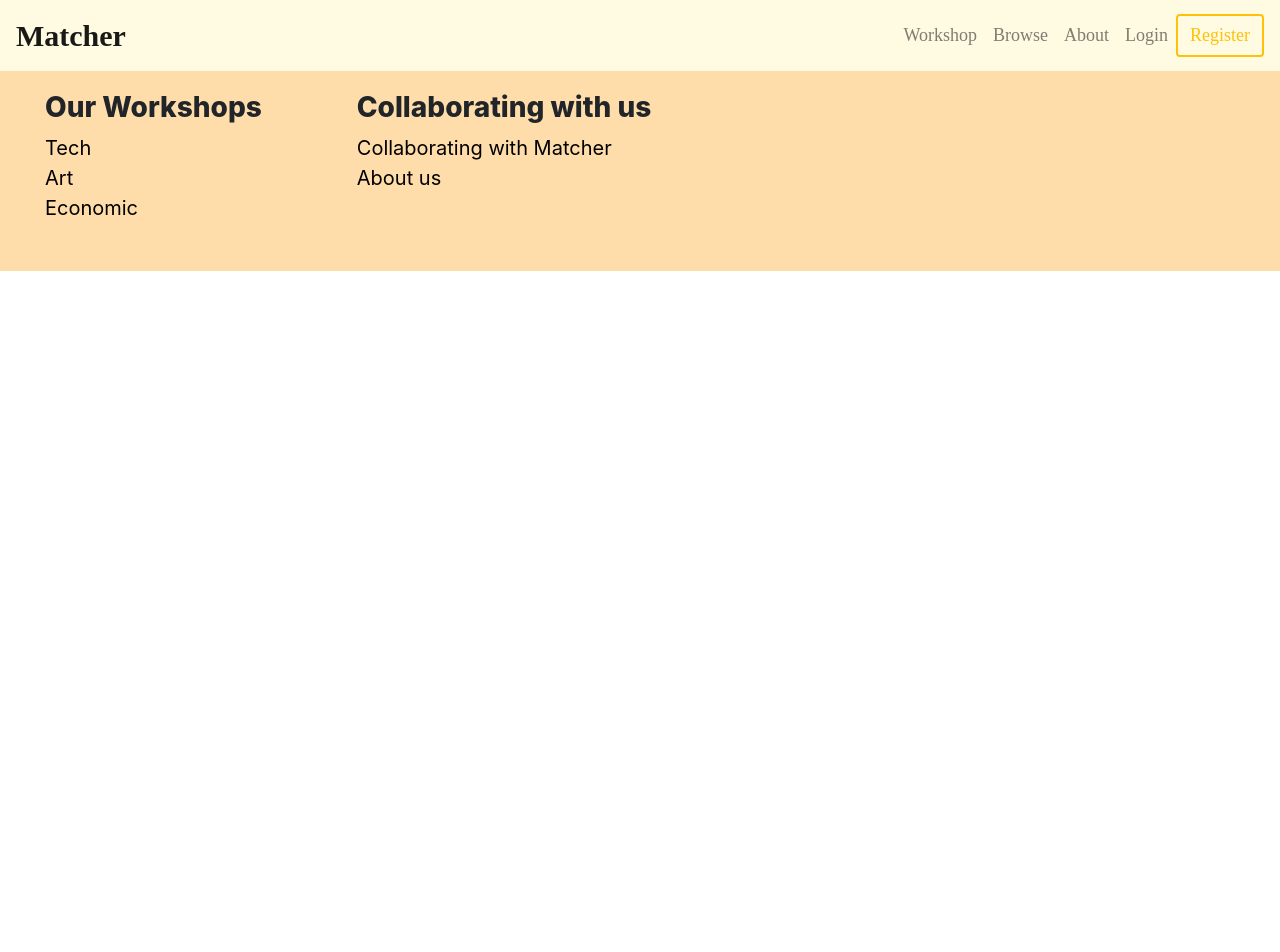
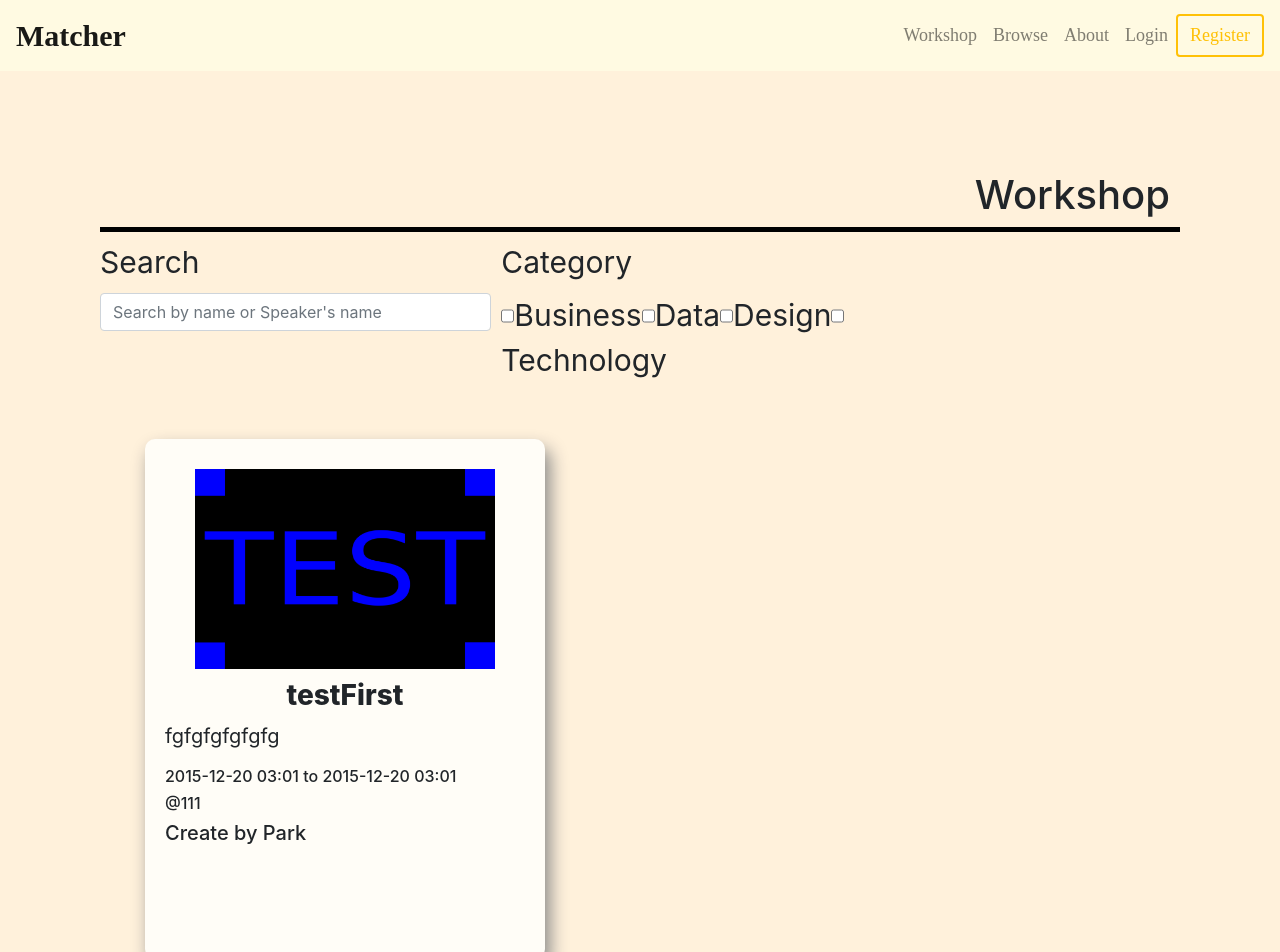
Before and after one commit to 2110423-2019-2/sec1_TerkyCompany-Frontend, a React (Create React App) app: page /browse in a window 1280 px wide. Shown: the top 952 px of the page. Before the commit the page ends 800 px from the top, so only its background shows below. Built offline with nearby package versions, Linux system fonts and the light colour scheme.

Commit message:
only filter, no css

```diff
--- a/package.json
+++ b/package.json
@@ -3,6 +3,9 @@
   "version": "0.1.0",
   "private": true,
   "dependencies": {
+    "@elastic/react-search-ui": "^1.3.2",
+    "@elastic/search-ui-app-search-connector": "^1.3.2",
+    "@material-ui/core": "^4.9.5",
     "@testing-library/jest-dom": "^4.2.4",
     "@testing-library/react": "^9.3.2",
     "@testing-library/user-event": "^7.1.2",
--- /dev/null
+++ b/src/Components/Workshop_filter/FilterForm.js
@@ -0,0 +1,160 @@
+import React, { Component } from 'react'
+import WorkshopItem from '../WorkshopItem/WorkshopItem';
+
+class FilterForm extends Component {
+    constructor(props) {
+        super(props)
+        this.state = {
+            isLoading: false,
+            workshops:[{
+                    id:1,
+                    name:'testFirst',
+                    workshopPic:null,
+                    speakerName:'Park',
+                    date:"2015-12-20T03:01:01.000z",
+                    startTime:"2015-12-20T03:01:01.000z",
+                    endTime:"2015-12-20T03:01:01.000z",
+                    cap:111,
+                    cost:111,
+                    place:'111',
+                    ddate:"2015-12-20T03:01:01.000z",
+                    dtime:"2015-12-20T03:01:01.000z",
+                    description:'fgfgfgfgfgfg',
+                    tags:[{name: "business", id: 1},{name: "design", id: 3}]
+                },
+                {
+                    id:2,
+                    name:'testSecond',
+                    workshopPic:null,
+                    speakerName:'Too',
+                    date:"2015-12-20T03:01:01.000z",
+                    startTime:"2015-12-20T03:01:01.000z",
+                    endTime:"2015-12-20T03:01:01.000z",
+                    cap:222,
+                    cost:222,
+                    place:'222',
+                    ddate:"2015-12-20T03:01:01.000z",
+                    dtime:"2015-12-20T03:01:01.000z",
+                    description:'sdsasdsasd',
+                    tags:[{name: "data", id: 2}]
+                },
+                {
+                    id:3,
+                    name:'testThird',
+                    workshopPic:"2015-12-20T03:01:01.000z",
+                    speakerName:'Pol',
+                    date:"2015-12-20T03:01:01.000z",
+                    startTime:"2015-12-20T03:01:01.000z",
+                    endTime:"2015-12-20T03:01:01.000z",
+                    cap:333,
+                    cost:333,
+                    place:'333',
+                    ddate:"2015-12-20T03:01:01.000z",
+                    dtime:"2015-12-20T03:01:01.000z",
+                    description:'tytytytytytyt',
+                    tags:[{name: "design", id: 3},{name: "technology", id: 4}]
+                },
+            ],
+            selectedFilter:[],
+            shownWorkshop:[1,2,3]
+        }
+    }
+    handleClick = (e) => {
+        let filterName = e.target.id
+        let isChecked = e.target.checked
+        let filterList = this.state.selectedFilter
+        let shownList = []
+        let allWorkshop = this.state.workshops
+        if(isChecked && !filterList.includes(filterName)) {
+            filterList.push(filterName)
+        }
+        else if(!isChecked && filterList.includes(filterName)) {
+            let index = filterList.indexOf(filterName);
+            if (index !== -1)
+            filterList.splice(index, 1);
+        }
+        filterList.sort()
+        if(filterList.length === 0) {
+            for(let index in allWorkshop) {
+                if(!shownList.includes(allWorkshop[index].id))
+                shownList.push(allWorkshop[index].id)
+            }
+        }
+        else {
+            for(let index in allWorkshop) {
+                let tagsInWorkshop = allWorkshop[index].tags
+                for(let indexOfTag in tagsInWorkshop) {
+                    let tag = tagsInWorkshop[indexOfTag].name
+                    if(filterList.includes(tag) && !shownList.includes(allWorkshop[index].id)) {
+                        shownList.push(allWorkshop[index].id)
+                        break
+                    }
+                }
+            }
+
+        }
+        shownList.sort()
+        this.setState({selectedFilter:filterList})
+        console.log(this.state.selectedFilter)
+        this.setState({shownWorkshop:shownList})
+        console.log(shownList)
+    }
+
+    handleChange = (e) => {
+
+    }
+
+    componentDidMount() {
+
+    }
+
+    goto = (id) => {
+        window.location.assign('/workshop-detail/' + id)
+    }
+
+    filteredWorkshop = (workshop) => {
+        let shownList = this.state.shownWorkshop
+        if(shownList.includes(workshop.id)) {
+            return (
+                <WorkshopItem item={workshop} />
+            )
+        }
+    }
+
+    render() {
+        if (this.state.isLoading) return null
+        console.log("hello Workshopfilter")
+        return (
+            <div>
+                <div className="form-row">
+                    <div className="form-group col-md-6">
+                        <label className="title1">Search</label>
+                        <input className="form-control" id="ex3" type="text" onChange={this.handleChange} placeholder="Search by name or Speaker's name"/>
+                    </div>
+                    <div className="form-group col-md-6">
+                        <label className="title1">Category</label>
+                        <form className="form-inline">
+                            <input type="checkbox" onClick={this.handleClick} id="business" className="custom-control custom-checkbox"/>
+                            <label className="checkbox-inline">Business</label>
+                            <input type="checkbox" onClick={this.handleClick} id="data" className="custom-control custom-checkbox"/>
+                            <label className="checkbox-inline">Data</label>
+                            <input type="checkbox" onClick={this.handleClick} id="design" className="custom-control custom-checkbox"/>
+                            <label className="checkbox-inline">Design</label>
+                            <input type="checkbox" onClick={this.handleClick} id="technology" className="custom-control custom-checkbox"/>
+                            <label className="checkbox-inline">Technology</label>
+                        </form>
+                    </div>
+                </div>
+                <div className="content">
+                    <div>{this.state.selectedFilter}</div>
+                    <div>
+                    {
+                        this.state.workshops.map(this.filteredWorkshop)
+                    }
+                    </div>
+                </div>
+            </div>
+        )
+    }
+}
+export default FilterForm
--- a/src/Components/Workshop_filter/WorkshopFilterPage.js
+++ b/src/Components/Workshop_filter/WorkshopFilterPage.js
@@ -1,6 +1,7 @@
 import React from 'react'
 import './WorkshopFilterPage.css'
 import SideBar from './SideBar'
+import FilterForm from './FilterForm'
 
 class WorkshopFilterPage extends React.Component {
     constructor(props) {
@@ -14,18 +15,12 @@ class WorkshopFilterPage extends React.Component {
         if(this.state.isLoading) return null
         return (
             <div id="container">
-                <div id="sidebar">
-                    <SideBar content={this.state.content}/>
-                </div>
                 <div className="show-list">
                     <h1>Workshop</h1>
                     <div className="dropdown-divider"></div>
-                    <div>
-
+                    <div className="flex-container" id="list-body" >
+                        <FilterForm />
                     </div>
-                </div>
-                <div id="sidebar">
-                    <SideBar content={this.state.content}/>
                 </div>
             </div>
         )
--- a/src/Routes.js
+++ b/src/Routes.js
@@ -32,7 +32,7 @@ class Routes extends Component {
                         <Route exact path="/about" component={About} />
                         <Route exact path="/workshoplist" component={Workshoplistpage} />
                         <Route exact path="/workshopeditor" component={WorkshopeditPage} />
-                        <Route exact path="/workshopfilter" component={WorkshopfilterPage} />
+                        <Route exact path="/browse" component={WorkshopfilterPage} />
                         <Route path="/workshopeditor/:username/:workshopId" component={WorkshopeditPage} />
                         <Route exact path="/workshopCreatePage" component={WorkshopCreatePage} />
                         <Route path="/workshop-detail/:ID" component={WorkshopDetail} />
```
Also changed, not shown: src/Components/Workshop_editor/EditForm.js (indentation only), 2 other files (tests, documents, lock files or other folders).
